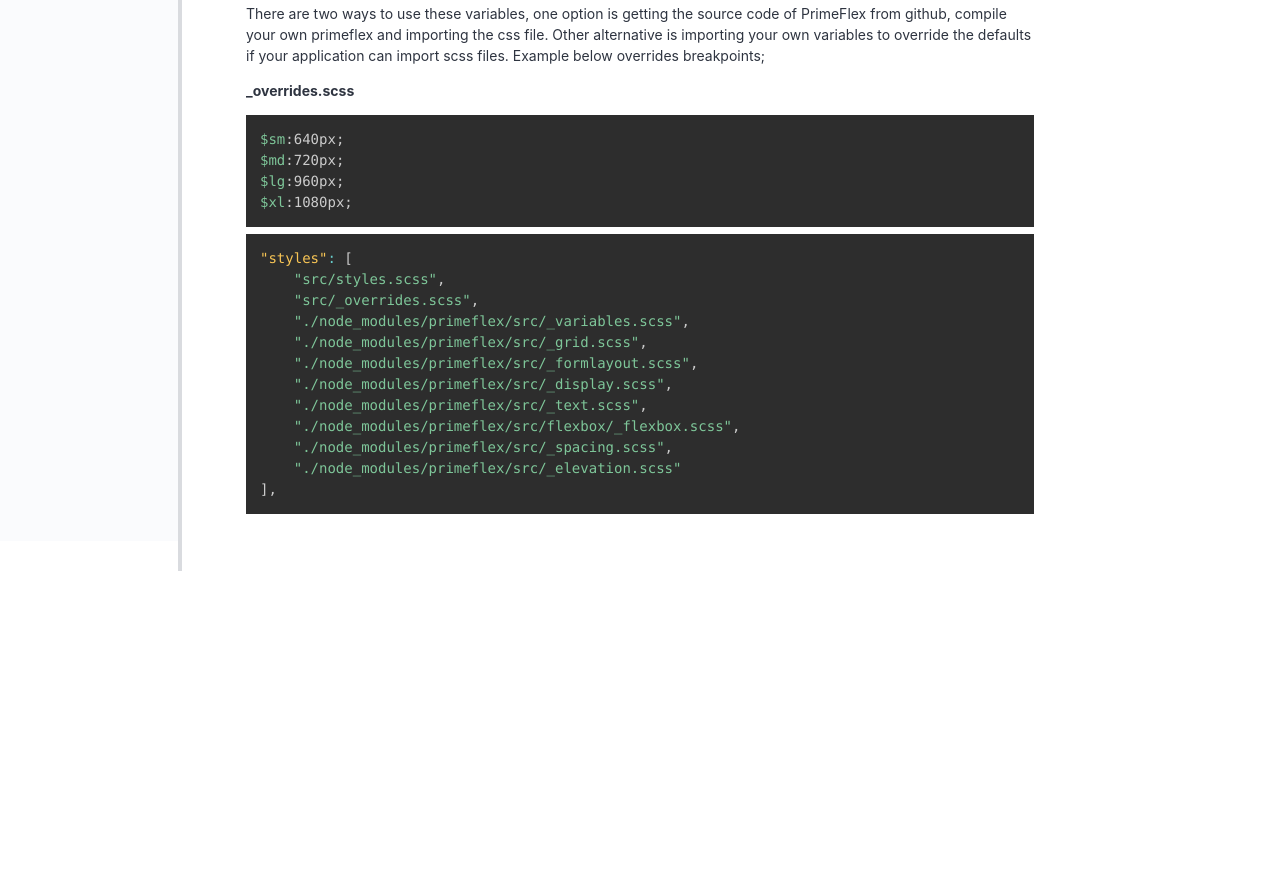
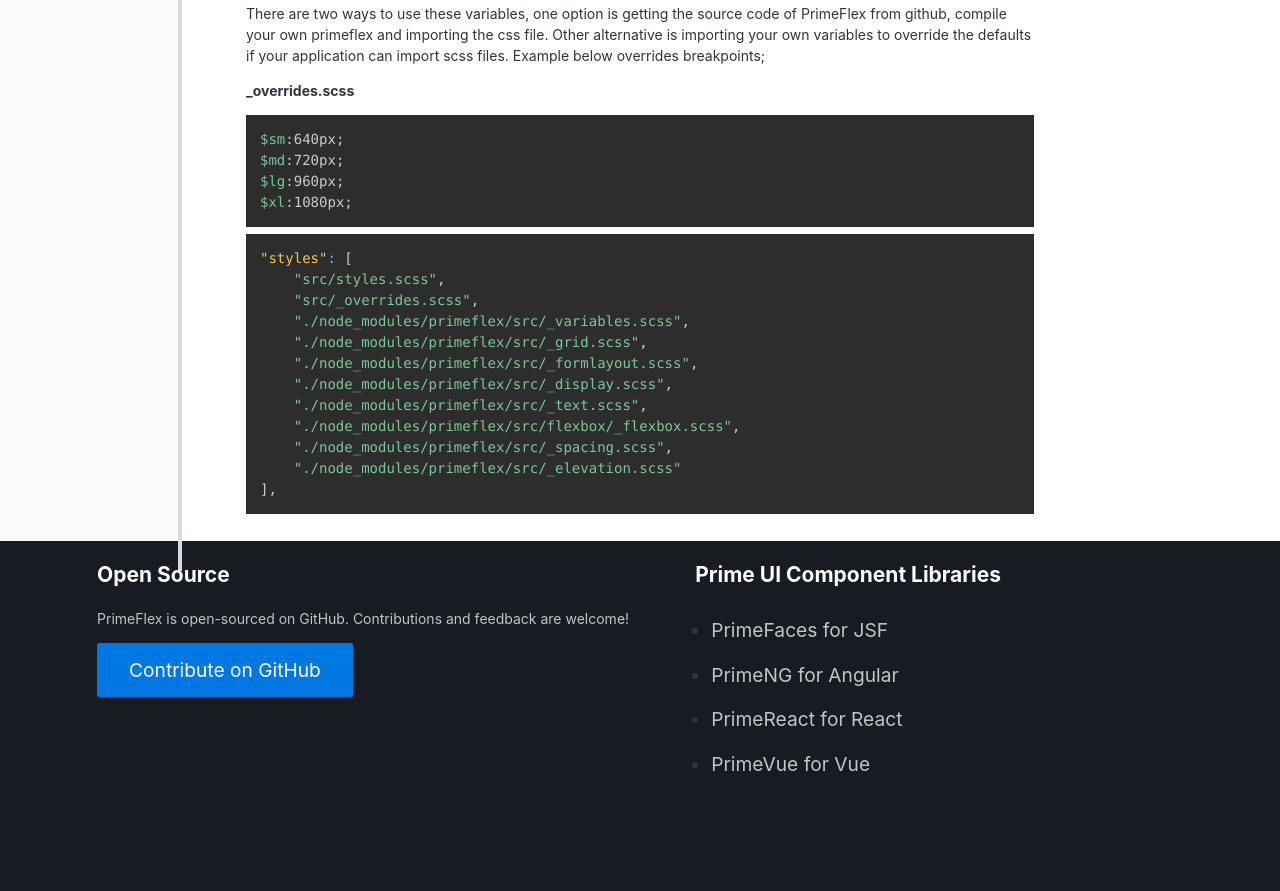
Before and after one commit to onursenture/primeflex-landing, a website built with Parcel: page index.html in a window 1280 px wide. Shown: the part 2157-3048 px from the top of the page. Before the commit the page ends 2728 px from the top, so only its background shows below. Built offline with nearby package versions, Linux system fonts and the light colour scheme.

Commit message:
Add footer

```diff
--- a/index.html
+++ b/index.html
@@ -191,8 +191,26 @@
 
 		</div>
 	</div>
-	<div class="footer">
 
+	<div class="footer-wrapper">
+		<div class="footer-content">
+			<h2>Open Source</h2>
+			<p>PrimeFlex is open-sourced on GitHub. Contributions and feedback are welcome!</p>
+			<a href="#">
+				<button class="button-contribute">
+				Contribute on GitHub
+				</button>
+			</a>
+		</div>
+		<div class="footer-content">
+			<h2>Prime UI Component Libraries</h2>
+			<ul>
+				<li><a href="#">PrimeFaces for JSF</a></li>
+				<li><a href="#">PrimeNG for Angular</a></li>
+				<li><a href="#">PrimeReact for React</a></li>
+				<li><a href="#">PrimeVue for Vue</a></li>
+			</ul>
+		</div>
 	</div>
 
 	<script src="js/vendor/modernizr-3.11.2.min.js"></script>
--- a/sass/landing.scss
+++ b/sass/landing.scss
@@ -205,6 +205,58 @@
             }
         }
     }
+
+    .footer-wrapper {
+        display: flex;
+        height: 330px;
+        background-color: #181B21;
+        justify-content: space-around;
+        padding: 0 calc(182px + 5%) 20px 5%;
+
+        .footer-content {
+
+            h2 {
+                color: white;
+            }
+            p {
+                color: rgba(255,255,255,0.74);
+            }
+
+            .button-contribute {
+                background: #0078E3;
+                border: 0;
+                border-radius: 2px;
+                color: white;
+                font-size: 1.2rem;
+                padding: 1rem 2rem;
+
+                &:hover {
+                    cursor: pointer;
+                    background-color: darken($color: #0078E3, $amount: 10%)
+                }
+            }
+
+            > ul {
+                padding: 0 1rem;
+
+                > li {
+                    padding: .5rem 0;
+                    font-size: 1.2rem;
+
+                    > a {
+                        color: rgba(255,255,255,0.74);
+
+                        &:hover {
+                            color: #0078E3;
+                        }
+                    }
+                }
+            }
+
+        }
+
+    }
+
 }
 
 @media(max-width:1200px) {
```
Also changed, not shown: css/landing.css.
